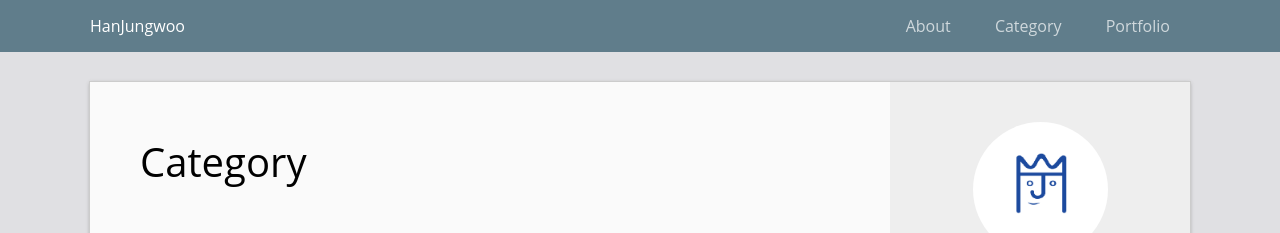
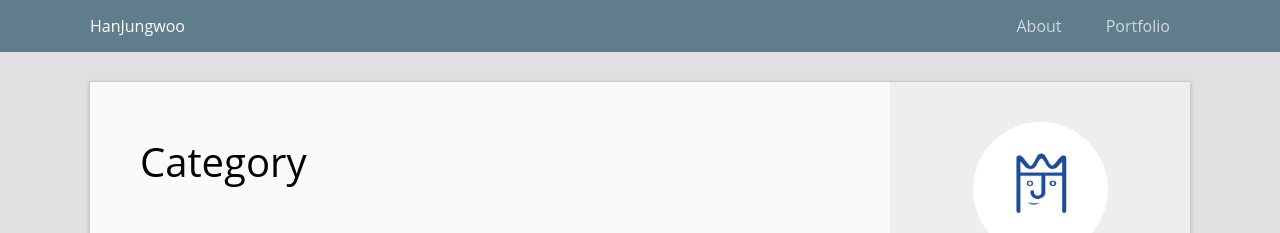
Before and after one commit to sunrisehouse/hanjungwoo-blog-old, a Jekyll site: the page built from category.html, in a window 1280 px wide. Shown: the top 233 px of the page. Built offline with Jekyll 4.4.1, drawn with Linux system fonts in a browser that asks for light colours; nearby versions of some CDN libraries.

Commit message:
upload category

```diff
--- a/_config.yml
+++ b/_config.yml
@@ -29,7 +29,6 @@ excerpt_separator: <!--more-->
 header:
   links:             # Links on the header. Link to in-site page with a slash as prefix
     About: /about/
-    Category: /category/
     Portfolio: /portfolio/
 
 permalink: /:categories/:title/
--- a/category.html
+++ b/category.html
@@ -37,8 +37,8 @@ permalink: /category/
       $('#col-box-category a').click(function(){
         var aaa = location.href.split('/')[location.href.split('/').length-1].substring(1);
         $('.category').css('display','none');
+        $('#'+aaa).css('display','block');
         console.log(aaa);
-        $('#'+aaa).css('display','block');
       })
     })
 
```
